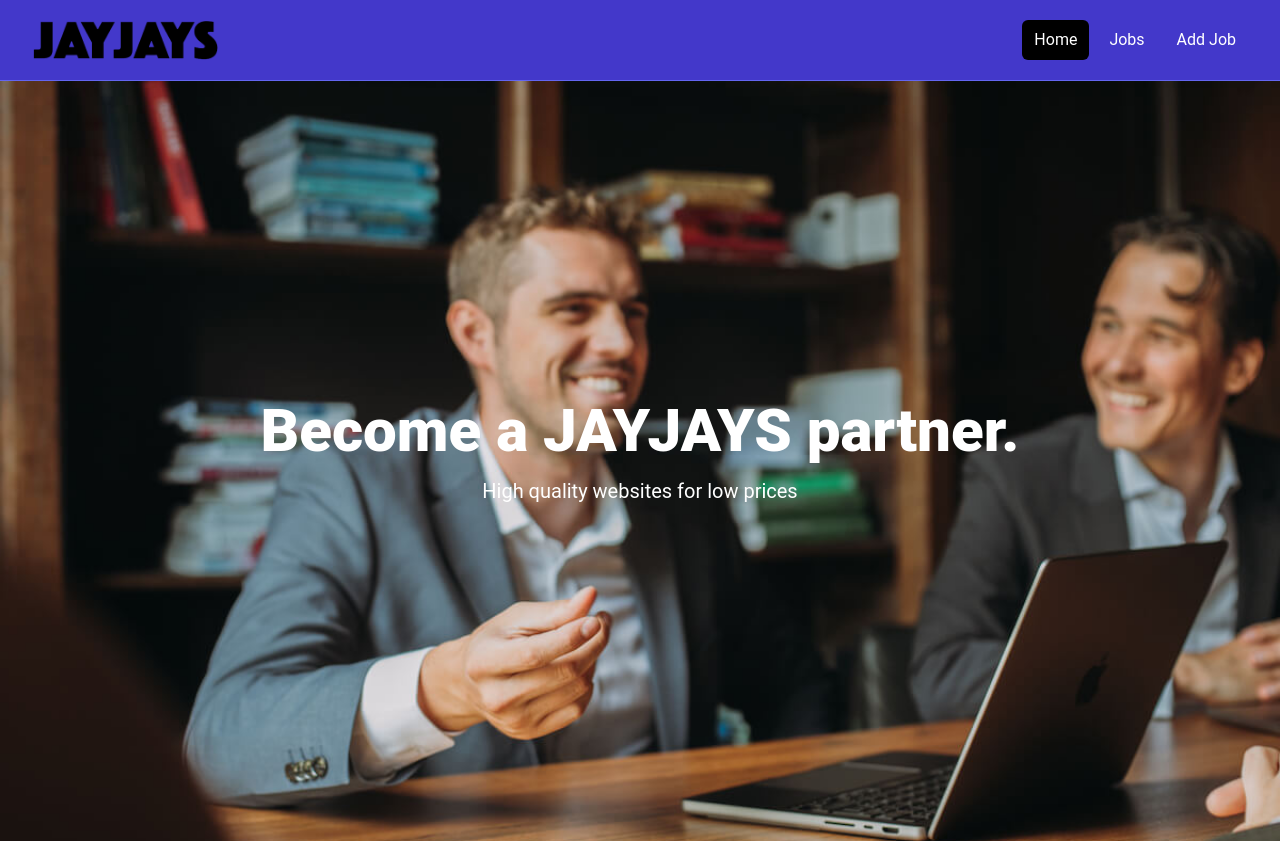
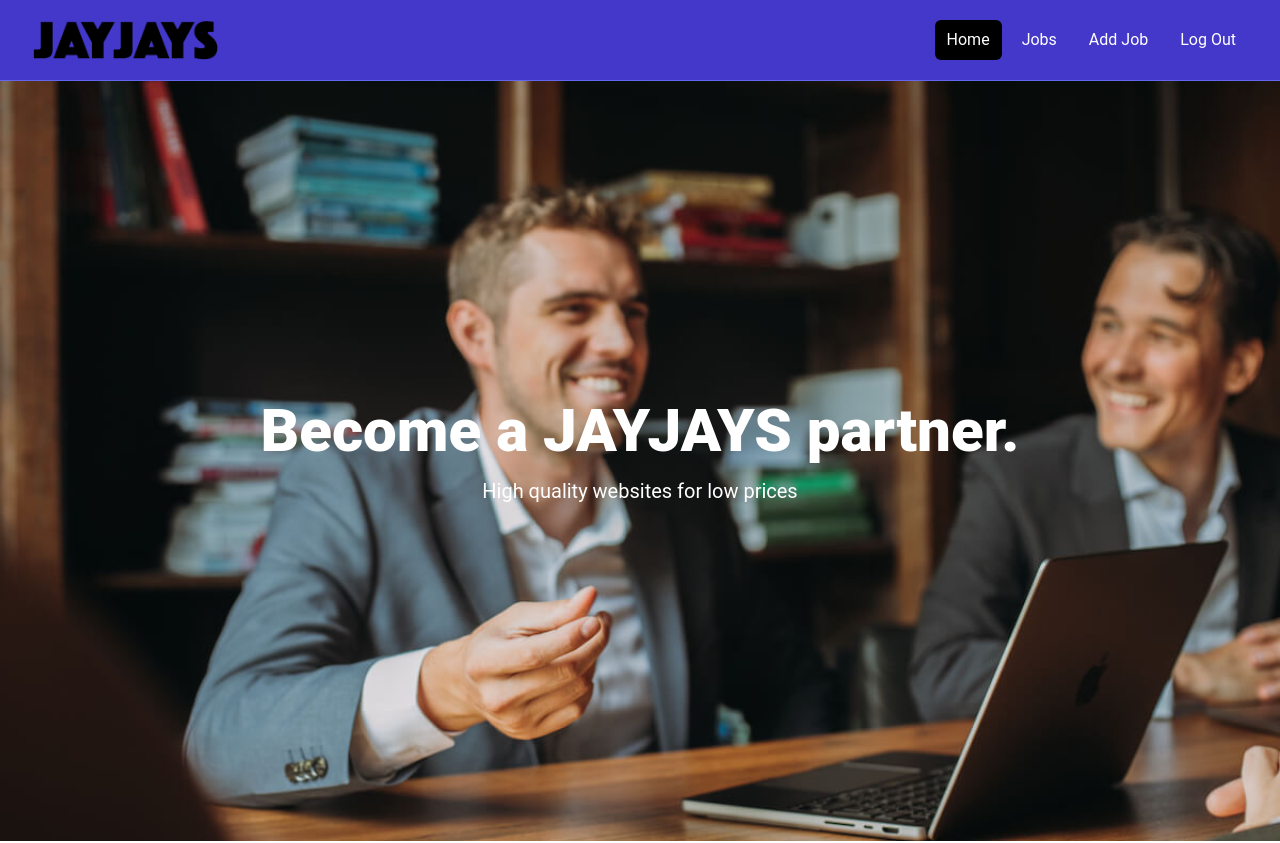
Before and after one commit to robbyjayjays/react-jayjays, a React (Vite) app: page /homepage in a window 1280 px wide. Shown: the top 843 px of the page. Built offline with nearby package versions, Linux system fonts and the light colour scheme; no server answers.

Commit message:
log out button

```diff
--- a/src/components/Navbar.jsx
+++ b/src/components/Navbar.jsx
@@ -11,7 +11,7 @@ const Navbar = () => {
                 <div
                 className="flex flex-1 items-center justify-center md:items-stretch md:justify-start"
                 >
-                <NavLink className="flex flex-shrink-0 items-center mr-4" to="/">
+                <NavLink className="flex flex-shrink-0 items-center mr-4" to="/homepage">
                     <img
                     className="h-10 w-auto"
                     src= { logo }
@@ -35,6 +35,11 @@ const Navbar = () => {
                         className={linkClass}
                         >Add Job</NavLink
                     >
+                    <NavLink
+                        to="/"
+                        className={linkClass}
+                        >Log Out</NavLink
+                    >
                     </div>
                 </div>
                 </div>
```
